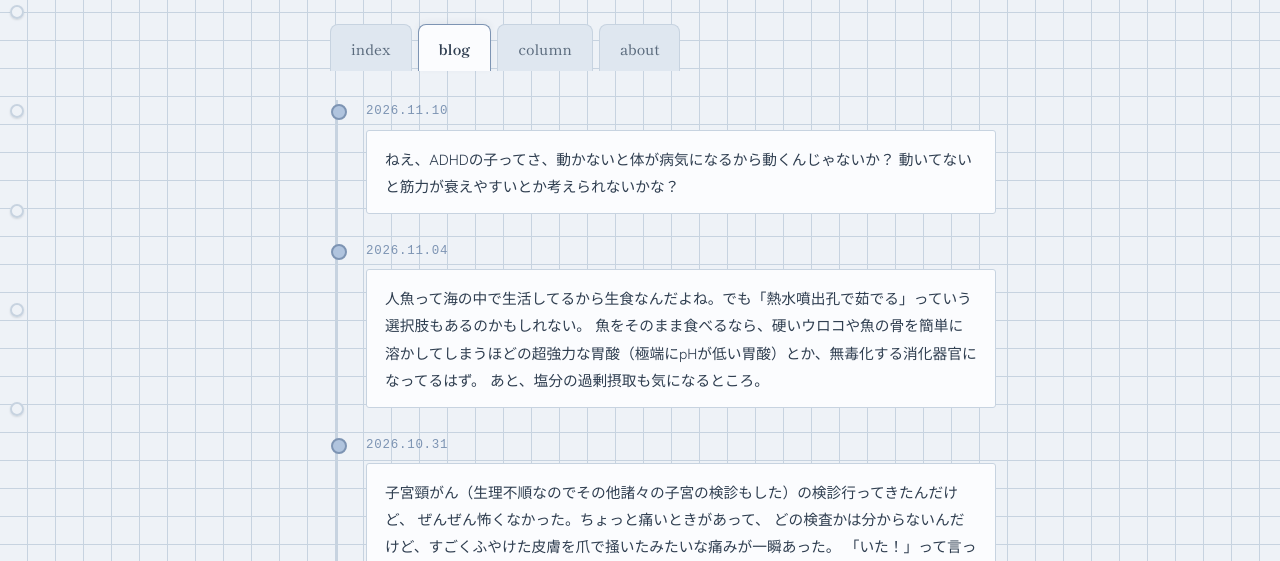
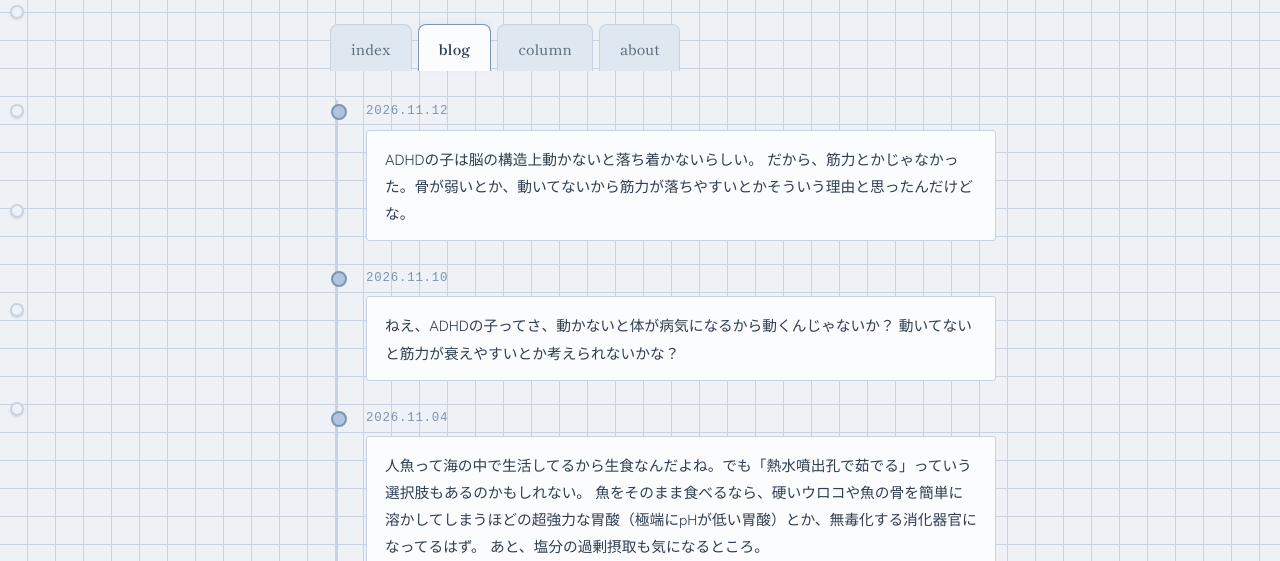
Before and after one commit to Azaleacreativeroom888/fan-medicalscience, a plain HTML site: page blog.html in a window 1280 px wide. Shown: the part 239-800 px from the top of the page. Drawn offline with Linux system fonts and the light colour scheme; a web font is replaced by a local one.

Commit message:
Update blog.html

```diff
--- a/blog.html
+++ b/blog.html
@@ -254,6 +254,12 @@
   <div class="log" id="log">
 
     <div class="entry">
+      <div class="date">2026.11.12</div>
+      <div class="body"><p>ADHDの子は脳の構造上動かないと落ち着かないらしい。
+      だから、筋力とかじゃなかった。骨が弱いとか、動いてないから筋力が落ちやすいとかそういう理由と思ったんだけどな。</p></div>
+    </div>
+
+    <div class="entry">
       <div class="date">2026.11.10</div>
       <div class="body"><p>ねえ、ADHDの子ってさ、動かないと体が病気になるから動くんじゃないか？
       動いてないと筋力が衰えやすいとか考えられないかな？</p></div>
```
